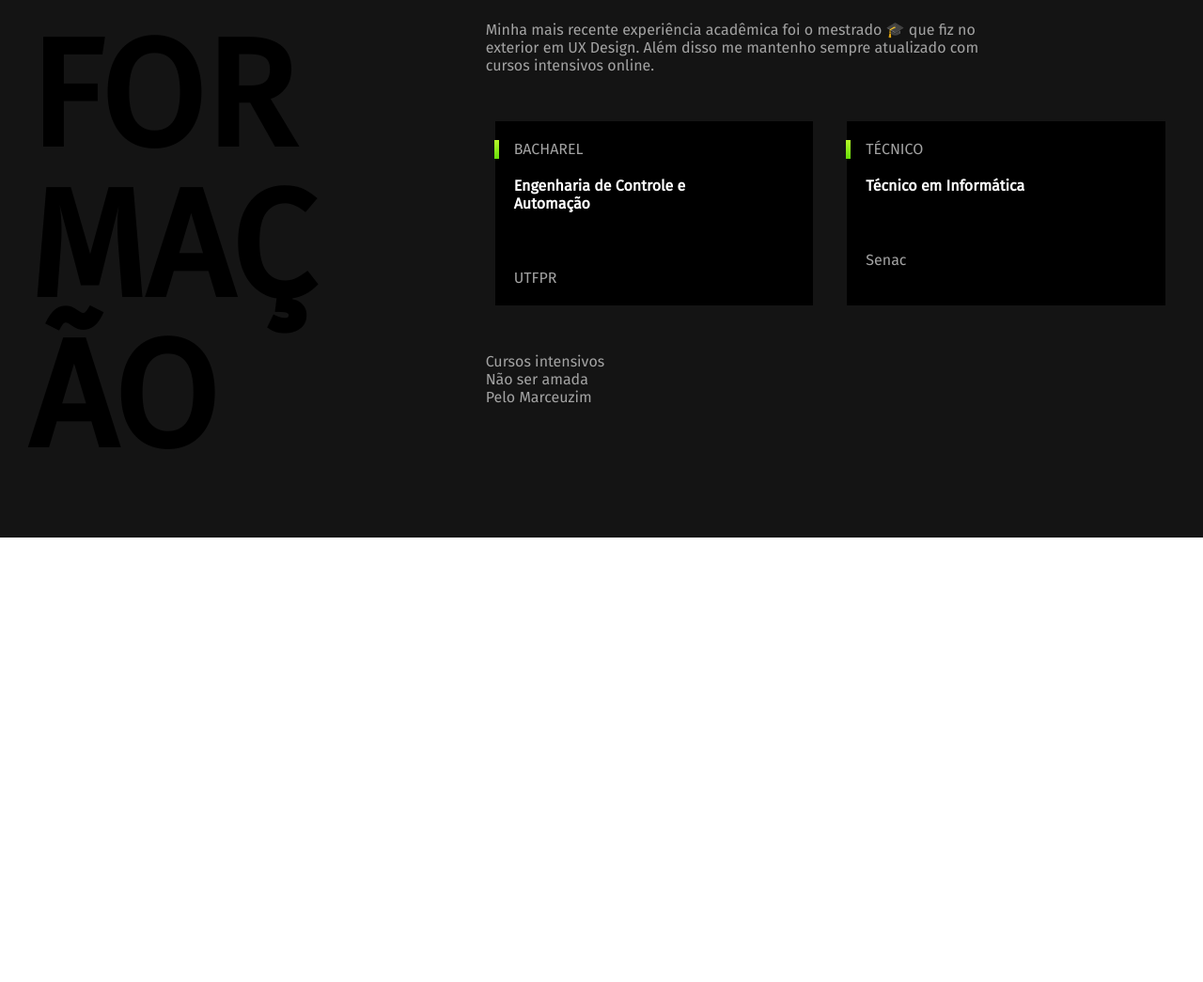
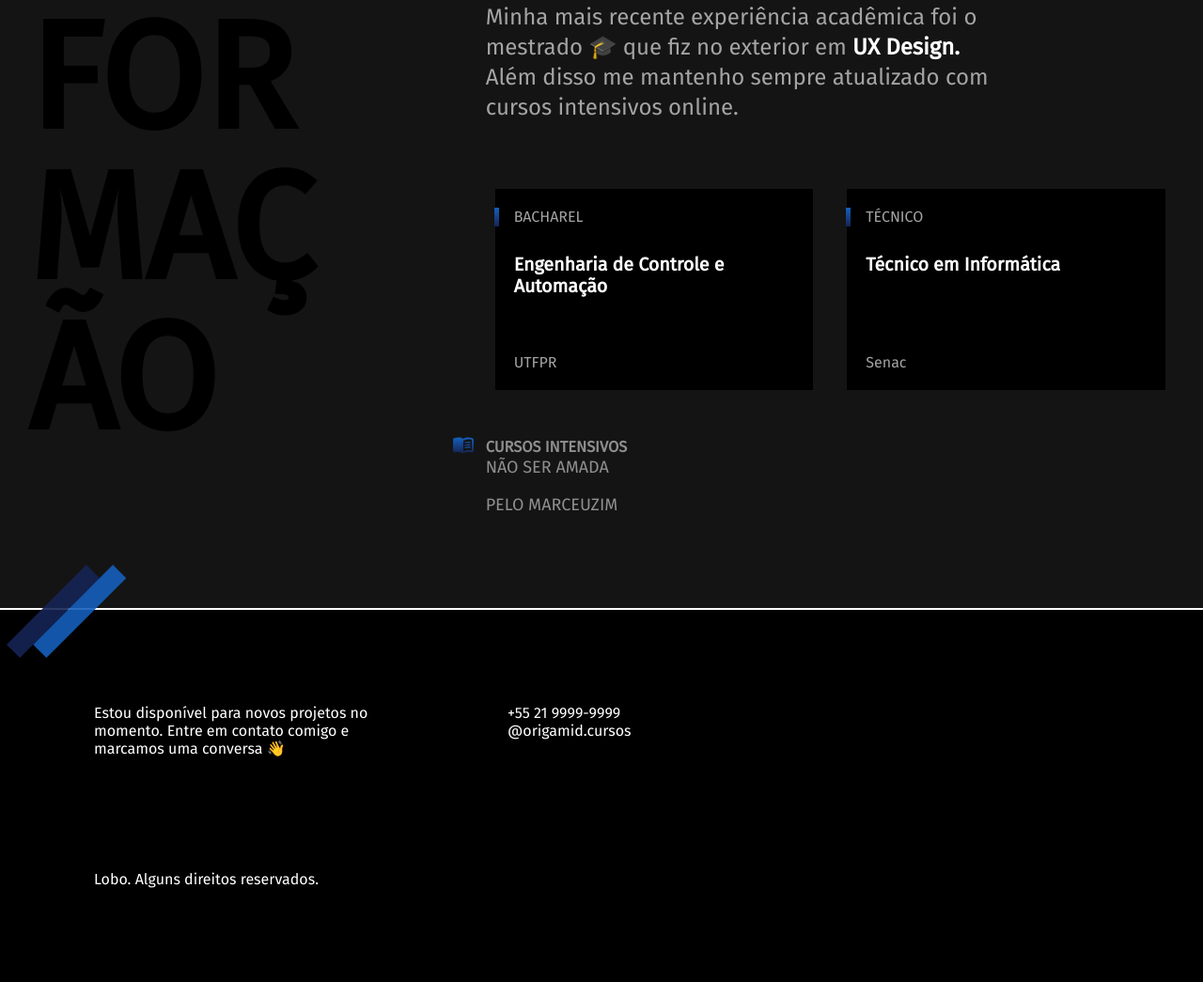
Before and after one commit to NayaneTateisi/Portifolio, a plain HTML site: page index.html in a window 1280 px wide. Shown: the part 1688-2733 px from the top of the page at 94% size. Before the commit the page ends 2260 px from the top, so only its background shows below. Drawn offline with Linux system fonts and the light colour scheme.

Commit message:
add-footer

```diff
--- /dev/null
+++ b/css/footer.css
@@ -0,0 +1,8 @@
+.contact-container{
+    display: grid;
+    grid-template-columns: 1fr 2fr;
+    max-width: 1240px;
+    margin: 1.5px auto 0px auto;
+    padding:100px;
+    gap: 120px;
+}
--- a/css/maincontent.css
+++ b/css/maincontent.css
@@ -36,7 +36,7 @@
     position: absolute;
     width: 5px;
     height: 20px;
-    background: linear-gradient(180deg, #B6F829 0%, #67DD0A 100%);
+    background: linear-gradient(180deg, #145fbc 0%, #162454 100%);
     left: 120px
 }
 
--- a/css/style.css
+++ b/css/style.css
@@ -1,7 +1,7 @@
 @import './global.css';
 @import './header.css';
 @import './maincontent.css';
-
+@import './footer.css';
 
 
 .content-main{
@@ -34,6 +34,7 @@
 .formation-container{
     background-color: #141414;
     padding: 20px 20px;
+    position: relative
 }
 .main-container .formation-descriptive{
     word-break: break-all;
@@ -42,27 +43,36 @@
 }
 
 .card-formation p{
-    color:#A3A3A3;
-    max-width: 60ch;
+    color: #a3a4a3;;
+    max-width: 40ch;
+    font-size:1.5rem;
+    line-height: 1.33;
+    margin-bottom: 60px;
+
+}
+.card-formation strong{
+    color: #ffff;
 }
 
 .cards{
     display: flex;
     gap:20vh 2vh;
-    margin: 40px 0px;
+    margin: 40px 0px
 }
 
 .cards ul{
     background-color: #000;
     color:#A3A3A3;
-    gap: 20px;
     padding: 10px;
     margin: 10px;
     width: 50%;
 }
 .formation-courses{
     position: relative;
+    display: flex;
+    flex-direction: column;
 }
+
 .formation-courses li{
     font-size: 1,125rem;
     padding: 10px 10px;
@@ -71,11 +81,15 @@
 .formation-courses .title-courses{
     text-transform: uppercase;
     font-size: 0,875rem;
+    color: #a3a4a3;
+    margin-bottom: 10px;
 }
 
 .formation-courses .subtitle-courses{
+    flex: 1;
     font-weight: 700;
-    line-height: 1,56rem;
+    font-size:1.225rem;
+    line-height: 1,4;
     color: white;
     max-width: 30ch;
     margin-bottom: 5vh;
@@ -87,12 +101,49 @@
     position: absolute;
     width: 5px;
     height: 20px;
-    background: linear-gradient(180deg, #B6F829 0%, #67DD0A 100%);
+    background: linear-gradient(180deg, #145fbc 0%, #162454 100%);
 
     left: -1px;
 }
 .formation-extenses{
- color:#A3A3A3;
+    font-size: 0.875rem;
+    line-height:1.4;
+    color:#8f8f8f;
+    text-transform: uppercase;
+    margin-bottom: 30px;
+    position: relative;
+}
+.formation-extenses h3::before{
+    display: block;
+    content: "";
+    width: 24px;
+    height: 24px;
+    background: url("../img/cursos.svg") no-repeat center center;
+    position: absolute;
+    left: -36px;
+    top:-4px
+}
+
+.formation-extenses li{
+    font-size: 1.125rem;
+    line-height:1.1;
+    margin-bottom: 20px;
+}
+
+.formation-container::after{
+    content: "";
+    display:block;
+    width: 130px;
+    height: 100px;
+    background: url('../img/detalhe.svg') no-repeat center;
+    position: absolute;
+    left: 6px;
+    bottom:-54px
+}
+
+.contact{
+    background-color: #000;
+    color: white
 }
 
 @media (max-width: 678px){
--- a/index.html
+++ b/index.html
@@ -89,7 +89,7 @@
 
                 <div class="card-description">
                     <div>
-                        <p class="experience-title"class="experience-year">2021 - 2022</p>
+                        <p class="experience-year">2021 - 2022</p>
                         <h2 class="experience-title">Tereos</h2>
                         <p>Desenvolvo pequenos projetos como o Bikcraft utilizando apenas HTML, CSS e JavaScript. Para aplicativos web como a rede social Dogs.</p>
 
@@ -118,7 +118,7 @@
         <div class="main-container">
             <h2 class="formation-descriptive title">Formação</h2>
             <div class="card-formation">
-                <p> Minha mais recente experiência acadêmica foi o mestrado 🎓 que fiz no exterior em UX Design. Além disso me mantenho sempre atualizado com cursos intensivos online.</p>
+                <p> Minha mais recente experiência acadêmica foi o mestrado 🎓 que fiz no exterior em <strong>UX Design.  </strong>Além disso me mantenho sempre atualizado com cursos intensivos online.</p>
 
               <div class="cards">
                 <ul class="formation-courses">
@@ -135,7 +135,7 @@
               </div>
 
                 <div class="formation-extenses">
-                    <p>Cursos intensivos</p>
+                    <h3>Cursos intensivos</h3>
                     <ul>
                         <li>Não ser amada</li>
                         <li>Pelo Marceuzim</li>
@@ -148,6 +148,20 @@
         </div>
 
     </section>
+
+    <footer class="contact">
+        <div class="contact-container">
+            <p> Estou disponível para novos projetos no momento. Entre em contato comigo e marcamos uma conversa 👋</p>
+            <ul>
+                <li>+55 21 9999-9999</li>
+                <li>@origamid.cursos</li>
+            </ul>
+
+            <p> Lobo. Alguns direitos reservados.</p>
+        </div>
+
+
+    </footer>
 </body>
 
 </html>
```
Also changed, not shown: img/cursos.svg (added).
